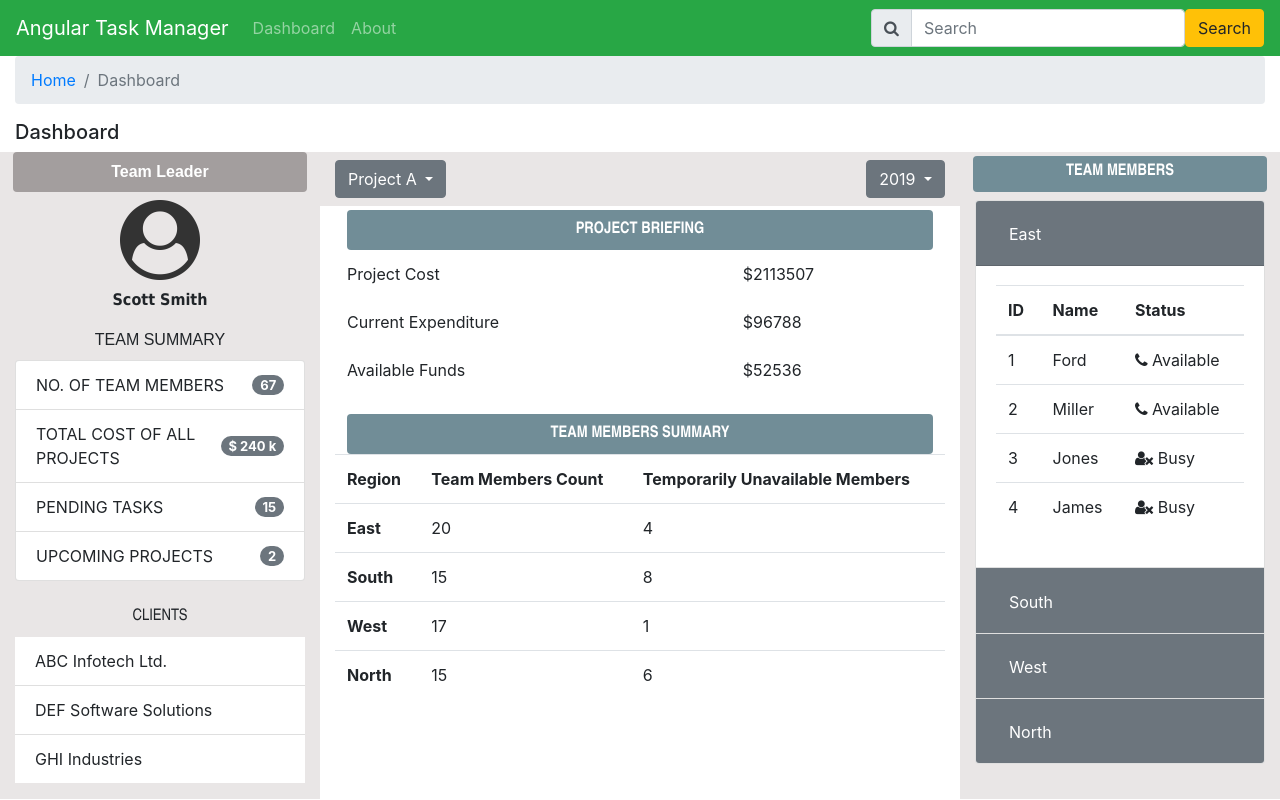
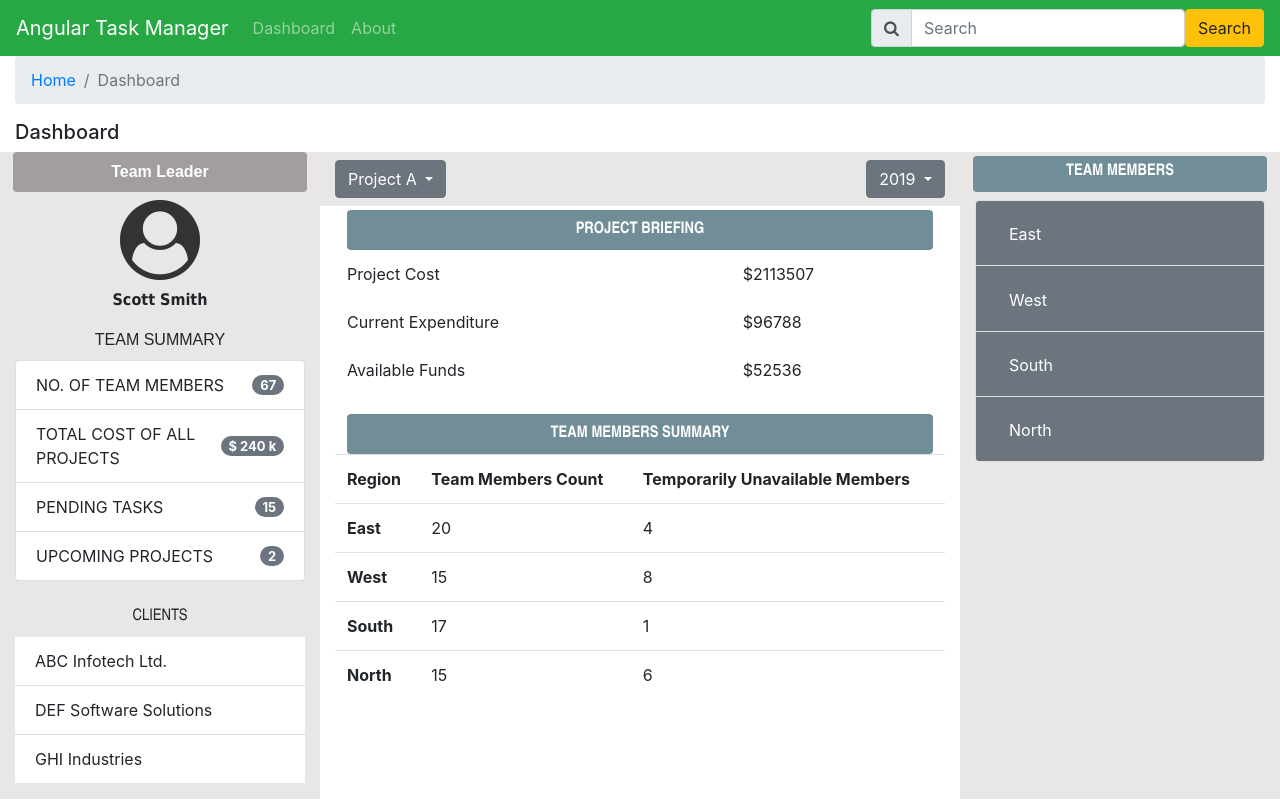
Before and after one commit to liteninkiran/angular-11-ultimate, an Angular app in the folder TaskManager/: page /dashboard in a window 1280 px wide. Built offline with nearby package versions, Linux system fonts and the light colour scheme.

Commit message:
07 - ngFor

```diff
--- a/TaskManager/src/app/about/about.component.html
+++ b/TaskManager/src/app/about/about.component.html
@@ -1,3 +1 @@
-<p>
-  about works!
-</p>
+<p>about works!</p>
--- a/TaskManager/src/app/dashboard/dashboard.component.html
+++ b/TaskManager/src/app/dashboard/dashboard.component.html
@@ -82,9 +82,9 @@
       </div>
       <div class="col-12">
         <ul class="list-group list-group-flush">
-          <li class="list-group-item">ABC Infotech Ltd.</li>
-          <li class="list-group-item">DEF Software Solutions</li>
-          <li class="list-group-item">GHI Industries</li>
+          <li class="list-group-item" *ngFor="let client of Clients">
+            {{ client }}
+          </li>
         </ul>
       </div>
     </div>
@@ -98,16 +98,18 @@
               <button
                 class="btn btn-secondary dropdown-toggle"
                 type="button"
-                id="dropdownMenuButton1"
+                id="dropdownMenuButton"
                 data-toggle="dropdown"
               >
                 Project A
               </button>
               <div class="dropdown-menu">
-                <a class="dropdown-item" href="#">Project A</a>
-                <a class="dropdown-item" href="#">Project B</a>
-                <a class="dropdown-item" href="#">Project C</a>
-                <a class="dropdown-item" href="#">Project D</a>
+                <a
+                  class="dropdown-item"
+                  href="#"
+                  *ngFor="let project of Projects"
+                  >{{ project }}</a
+                >
               </div>
             </div>
           </div>
@@ -116,16 +118,15 @@
               <button
                 class="btn btn-secondary dropdown-toggle"
                 type="button"
-                id="dropdownMenuButton2"
+                id="dropdownMenuButton"
                 data-toggle="dropdown"
               >
                 2019
               </button>
               <div class="dropdown-menu">
-                <a class="dropdown-item" href="#">2019</a>
-                <a class="dropdown-item" href="#">2018</a>
-                <a class="dropdown-item" href="#">2017</a>
-                <a class="dropdown-item" href="#">2016</a>
+                <a class="dropdown-item" href="#" *ngFor="let year of Years">{{
+                  year
+                }}</a>
               </div>
             </div>
           </div>
@@ -166,33 +167,16 @@
             <th>Team Members Count</th>
             <th>Temporarily Unavailable Members</th>
           </tr>
-          <tr>
+          <tr *ngFor="let teamMemberSumary of TeamMembersSummary">
             <td>
-              <b>East</b>
+              <b>{{ teamMemberSumary.Region }}</b>
             </td>
-            <td>20</td>
-            <td>4</td>
-          </tr>
-          <tr>
             <td>
-              <b>South</b>
+              {{ teamMemberSumary.TeamMembersCount }}
             </td>
-            <td>15</td>
-            <td>8</td>
-          </tr>
-          <tr>
             <td>
-              <b>West</b>
+              {{ teamMemberSumary.TemporarilyUnavailableMembers }}
             </td>
-            <td>17</td>
-            <td>1</td>
-          </tr>
-          <tr>
-            <td>
-              <b>North</b>
-            </td>
-            <td>15</td>
-            <td>6</td>
           </tr>
         </table>
       </div>
@@ -208,21 +192,27 @@
       </div>
       <div class="col-lg-12 pt-2">
         <div class="accordion" id="accordion1">
-          <!-- east starts -->
-          <div class="card">
+          <div
+            class="card"
+            *ngFor="let teamMembersGroup of TeamMembers; let i = index"
+          >
             <div class="card-header bg-secondary" id="card1">
               <h2 class="mb-0">
                 <button
                   class="btn btn-link text-white"
                   type="button"
                   data-toggle="collapse"
-                  data-target="#cardbody1"
+                  [attr.data-target]="'#cardbody' + i"
                 >
-                  East
+                  {{ teamMembersGroup.Region }}
                 </button>
               </h2>
             </div>
-            <div id="cardbody1" class="collapse show" data-parent="#accordion1">
+            <div
+              [id]="'cardbody' + i"
+              class="collapse"
+              data-parent="#accordion1"
+            >
               <div class="card-body">
                 <table class="table">
                   <thead>
@@ -233,188 +223,16 @@
                     </tr>
                   </thead>
                   <tbody>
-                    <tr>
-                      <td>1</td>
-                      <td>Ford</td>
-                      <td><i class="fa fa-phone"></i> Available</td>
-                    </tr>
-                    <tr>
-                      <td>2</td>
-                      <td>Miller</td>
-                      <td><i class="fa fa-phone"></i> Available</td>
-                    </tr>
-                    <tr>
-                      <td>3</td>
-                      <td>Jones</td>
-                      <td><i class="fa fa-user-times"></i> Busy</td>
-                    </tr>
-                    <tr>
-                      <td>4</td>
-                      <td>James</td>
-                      <td><i class="fa fa-user-times"></i> Busy</td>
+                    <tr *ngFor="let member of teamMembersGroup.Members">
+                      <td>{{ member.ID }}</td>
+                      <td>{{ member.Name }}</td>
+                      <td>{{ member.Status }}</td>
                     </tr>
                   </tbody>
                 </table>
               </div>
             </div>
           </div>
-          <!-- east ends -->
-
-          <!-- south starts -->
-          <div class="card">
-            <div class="card-header bg-secondary" id="card2">
-              <h2 class="mb-0">
-                <button
-                  class="btn btn-link text-white"
-                  type="button"
-                  data-toggle="collapse"
-                  data-target="#cardbody2"
-                >
-                  South
-                </button>
-              </h2>
-            </div>
-            <div id="cardbody2" class="collapse" data-parent="#accordion1">
-              <div class="card-body">
-                <table class="table">
-                  <thead>
-                    <tr>
-                      <th>ID</th>
-                      <th>Name</th>
-                      <th>Status</th>
-                    </tr>
-                  </thead>
-                  <tbody>
-                    <tr>
-                      <td>1</td>
-                      <td>Jones</td>
-                      <td><i class="fa fa-user-times"></i> Busy</td>
-                    </tr>
-                    <tr>
-                      <td>2</td>
-                      <td>Miller</td>
-                      <td><i class="fa fa-phone"></i> Available</td>
-                    </tr>
-                    <tr>
-                      <td>3</td>
-                      <td>Ford</td>
-                      <td><i class="fa fa-user-times"></i> Busy</td>
-                    </tr>
-                    <tr>
-                      <td>4</td>
-                      <td>James</td>
-                      <td><i class="fa fa-phone"></i> Available</td>
-                    </tr>
-                  </tbody>
-                </table>
-              </div>
-            </div>
-          </div>
-          <!-- south ends -->
-
-          <!-- west starts -->
-          <div class="card">
-            <div class="card-header bg-secondary" id="card3">
-              <h2 class="mb-0">
-                <button
-                  class="btn btn-link text-white"
-                  type="button"
-                  data-toggle="collapse"
-                  data-target="#cardbody3"
-                >
-                  West
-                </button>
-              </h2>
-            </div>
-            <div id="cardbody3" class="collapse" data-parent="#accordion1">
-              <div class="card-body">
-                <table class="table">
-                  <thead>
-                    <tr>
-                      <th>ID</th>
-                      <th>Name</th>
-                      <th>Status</th>
-                    </tr>
-                  </thead>
-                  <tbody>
-                    <tr>
-                      <td>1</td>
-                      <td>Jones</td>
-                      <td><i class="fa fa-user-times"></i> Busy</td>
-                    </tr>
-                    <tr>
-                      <td>2</td>
-                      <td>Miller</td>
-                      <td><i class="fa fa-phone"></i> Available</td>
-                    </tr>
-                    <tr>
-                      <td>3</td>
-                      <td>Ford</td>
-                      <td><i class="fa fa-user-times"></i> Busy</td>
-                    </tr>
-                    <tr>
-                      <td>4</td>
-                      <td>James</td>
-                      <td><i class="fa fa-phone"></i> Available</td>
-                    </tr>
-                  </tbody>
-                </table>
-              </div>
-            </div>
-          </div>
-          <!-- west ends -->
-
-          <!-- north starts -->
-          <div class="card">
-            <div class="card-header bg-secondary" id="card4">
-              <h2 class="mb-0">
-                <button
-                  class="btn btn-link text-white"
-                  type="button"
-                  data-toggle="collapse"
-                  data-target="#cardbody4"
-                >
-                  North
-                </button>
-              </h2>
-            </div>
-            <div id="cardbody4" class="collapse" data-parent="#accordion1">
-              <div class="card-body">
-                <table class="table">
-                  <thead>
-                    <tr>
-                      <th>ID</th>
-                      <th>Name</th>
-                      <th>Status</th>
-                    </tr>
-                  </thead>
-                  <tbody>
-                    <tr>
-                      <td>1</td>
-                      <td>Jones</td>
-                      <td><i class="fa fa-user-times"></i> Busy</td>
-                    </tr>
-                    <tr>
-                      <td>2</td>
-                      <td>Miller</td>
-                      <td><i class="fa fa-phone"></i> Available</td>
-                    </tr>
-                    <tr>
-                      <td>3</td>
-                      <td>Ford</td>
-                      <td><i class="fa fa-user-times"></i> Busy</td>
-                    </tr>
-                    <tr>
-                      <td>4</td>
-                      <td>James</td>
-                      <td><i class="fa fa-phone"></i> Available</td>
-                    </tr>
-                  </tbody>
-                </table>
-              </div>
-            </div>
-          </div>
-          <!-- north ends -->
         </div>
       </div>
     </div>
--- a/TaskManager/src/app/dashboard/dashboard.component.ts
+++ b/TaskManager/src/app/dashboard/dashboard.component.ts
@@ -34,5 +34,80 @@ export class DashboardComponent implements OnInit
     this.ProjectCost = 2113507;
     this.CurrentExpenditure = 96788;
     this.AvailableFunds = 52536;
+
+    this.Clients = [
+      'ABC Infotech Ltd.',
+      'DEF Software Solutions',
+      'GHI Industries',
+    ];
+
+    this.Projects = ['Project A', 'Project B', 'Project C', 'Project D'];
+
+    for (var i = 2019; i >= 2010; i--)
+    {
+      this.Years.push(i);
+    }
+
+    this.TeamMembersSummary = [
+      {
+        Region: 'East',
+        TeamMembersCount: 20,
+        TemporarilyUnavailableMembers: 4,
+      },
+      {
+        Region: 'West',
+        TeamMembersCount: 15,
+        TemporarilyUnavailableMembers: 8,
+      },
+      {
+        Region: 'South',
+        TeamMembersCount: 17,
+        TemporarilyUnavailableMembers: 1,
+      },
+      {
+        Region: 'North',
+        TeamMembersCount: 15,
+        TemporarilyUnavailableMembers: 6,
+      },
+    ];
+
+    this.TeamMembers = [
+      {
+        Region: 'East',
+        Members: [
+          { ID: 1, Name: 'Ford', Status: 'Available' },
+          { ID: 2, Name: 'Miller', Status: 'Available' },
+          { ID: 3, Name: 'Jones', Status: 'Busy' },
+          { ID: 4, Name: 'James', Status: 'Busy' },
+        ],
+      },
+      {
+        Region: 'West',
+        Members: [
+          { ID: 5, Name: 'Anna', Status: 'Available' },
+          { ID: 6, Name: 'Arun', Status: 'Available' },
+          { ID: 7, Name: 'Varun', Status: 'Busy' },
+          { ID: 8, Name: 'Jasmine', Status: 'Busy' },
+        ],
+      },
+      {
+        Region: 'South',
+        Members: [
+          { ID: 9, Name: 'Krishna', Status: 'Available' },
+          { ID: 10, Name: 'Mohan', Status: 'Available' },
+          { ID: 11, Name: 'Raju', Status: 'Busy' },
+          { ID: 12, Name: 'Farooq', Status: 'Busy' },
+        ],
+      },
+      {
+        Region: 'North',
+        Members: [
+          { ID: 13, Name: 'Jacob', Status: 'Available' },
+          { ID: 14, Name: 'Smith', Status: 'Available' },
+          { ID: 15, Name: 'Jones', Status: 'Busy' },
+          { ID: 16, Name: 'James', Status: 'Busy' },
+        ],
+      },
+    ];
   }
 }
```
Also changed, not shown: TaskManager/src/app/about/about.component.ts (+3 -6 lines), TaskManager/src/app/app.component.html (+2 -9 lines), 1 other file (tests, documents, lock files or other folders).
